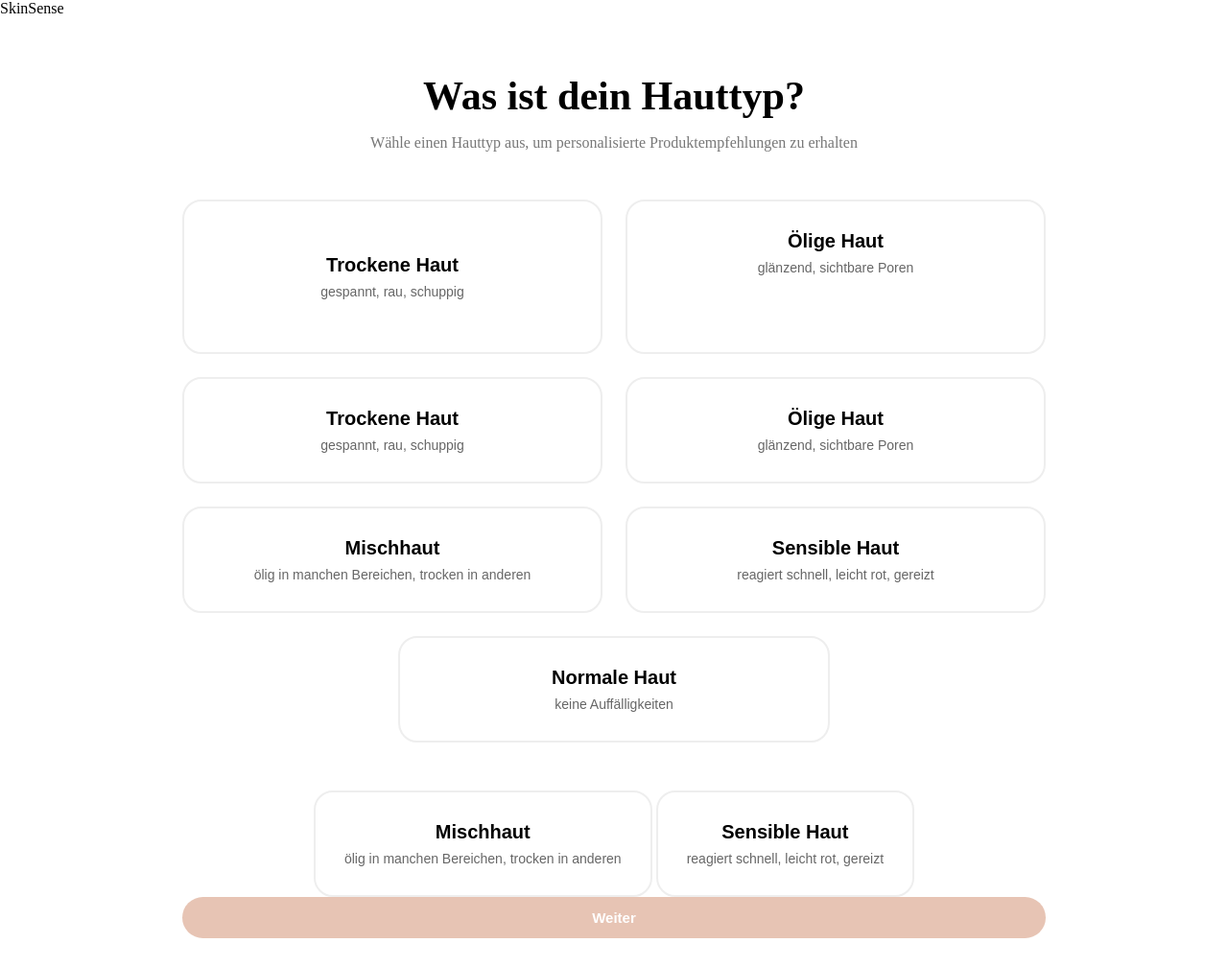
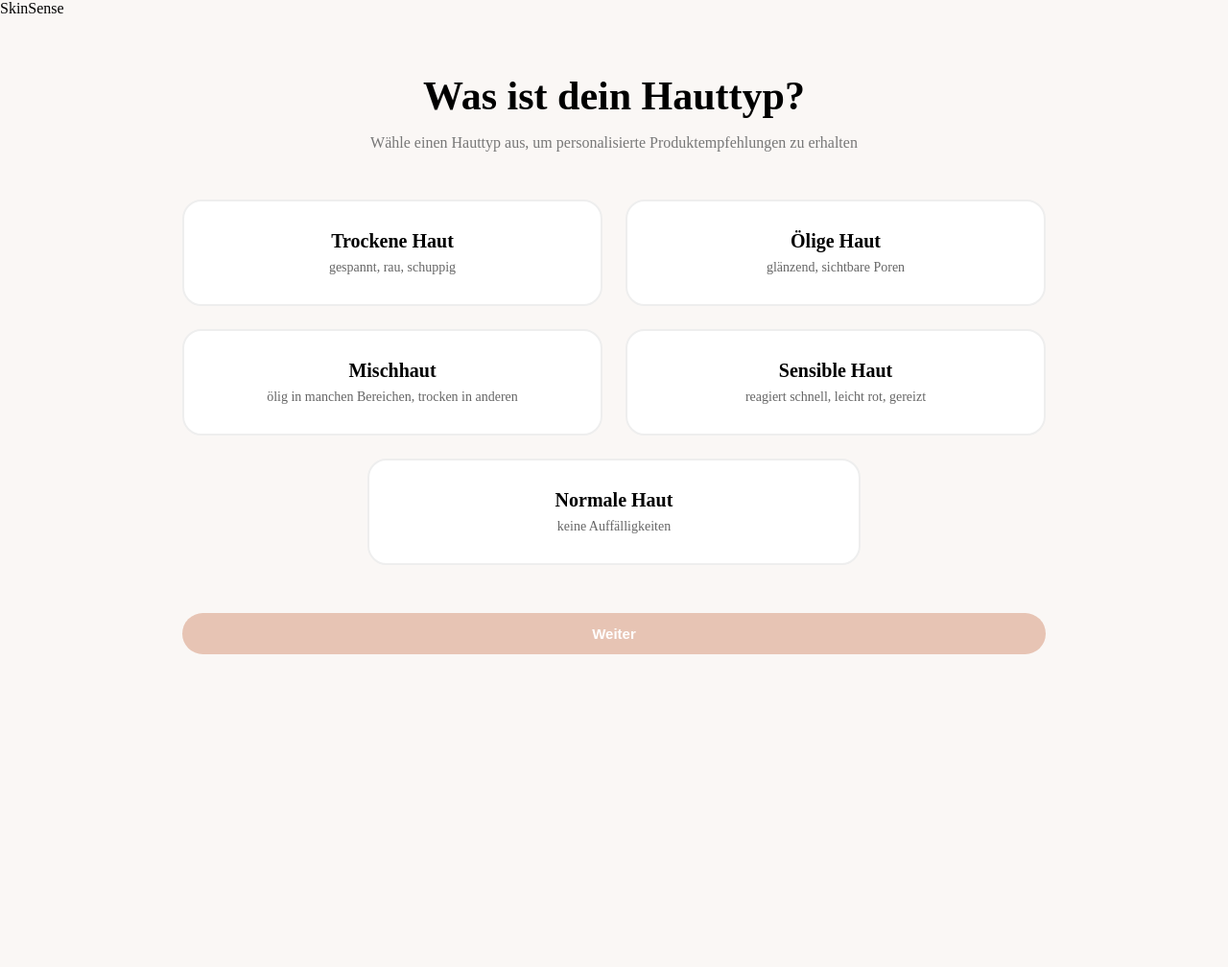
Before and after one commit to Tiberja/SkinSense, a Flask app: page /skin_type in a window 1280 px wide. Shown: the whole page at 96% size. After the commit the page ends 682 px from the top, so only its background shows below. Run offline with Flask 3, Linux system fonts and the light colour scheme; the visitor is signed in with stand-in values (Sample User, id 1).

Commit message:
Meine Änderungen

```diff
--- /dev/null
+++ b/static/css/skin_type.css
@@ -0,0 +1,91 @@
+
+
+body {
+    background-color: #faf7f5;
+    margin: 0;
+    min-height: 100vh;
+}
+
+.btn-primary {
+  width: 100%;
+  padding: 13px;
+  border: none;
+  border-radius: 999px;
+  background-color: #e7c4b4;
+  color: #ffffff;
+  font-size: 15px;
+  font-weight: 700;
+  cursor: pointer;
+  text-decoration: none;
+}
+
+.btn-primary:hover {
+  background-color: #d9a993;
+}
+
+.skin-page {
+  max-width: 900px;
+  margin: 0 auto;
+  padding: 30px 20px;
+  text-align: center;
+}
+
+.skin-page h1 {
+  font-size: 42px;
+  margin-bottom: 10px;
+}
+
+.skin-page p {
+  color: #777;
+  font-size: 16px;
+  margin-bottom: 50px;
+}
+
+.skin-grid {
+  display: grid;
+  max-width: 900px;
+  margin: 0 auto 50px;
+  grid-template-columns: repeat(2, 1fr);
+  gap: 24px;
+
+}
+
+.skin-card {
+  padding: 30px;
+  border-radius: 20px;
+  border: 2px solid #eee;
+  background: #fff;
+  text-align: center;
+  cursor: pointer;
+  transition: all 0.25s ease;
+}
+
+.skin-card.center {
+  justify-self: center;
+  grid-column: 1 / -1;
+  width: 50%;
+}
+
+.skin-card h3 {
+  margin: 0 0 8px;
+  font-size: 20px;
+}
+
+.skin-card p {
+  margin: 0;
+  color: #666;
+  font-size: 14px;
+}
+
+.skin-card:hover {
+  border-color: #d9a79c;
+}
+
+.skin-card input {
+    display: none;
+}
+
+.skin-card:has(input:checked) {
+    border-color:#d9a79c;
+    box-shadow: 0 0 0 2px rgba(217, 167, 156, 0.3);
+}
--- a/static/css/style.css
+++ b/static/css/style.css
@@ -237,75 +237,6 @@ body.auth-page {
   transform: translateY(-60px);
 
 }
-
-/* =========================
-   SKINTYPE
-========================= */
-
-.skin-page {
-  max-width: 900px;
-  margin: 0 auto;
-  padding: 30px 20px;
-  text-align: center;
-}
-
-.skin-page h1 {
-  font-size: 42px;
-  margin-bottom: 10px;
-}
-
-.skin-page p {
-  color: #777;
-  font-size: 16px;
-  margin-bottom: 50px;
-}
-
-.skin-grid {
-  display: grid;
-  max-width: 900px;
-  margin: 0 auto 50px;
-  grid-template-columns: repeat(2, 1fr);
-  gap: 24px;
-
-}
-
-.skin-card {
-  padding: 30px;
-  border-radius: 20px;
-  border: 2px solid #eee;
-  background: #fff;
-  text-align: center;
-  cursor: pointer;
-  transition: all 0.25s ease;
-}
-
-.skin-card.center {
-  justify-self: center;
-  grid-column: 1 / -1;
-  width: 50%;
-}
-
-.skin-card h3 {
-  margin: 0 0 8px;
-  font-size: 20px;
-}
-
-.skin-card p {
-  margin: 0;
-  color: #666;
-  font-size: 14px;
-}
-
-.skin-card:hover {
-  border-color: #d9a79c;
-}
-
-.skin-card.active {
-  border-color: #d9a79c;
-  box-shadow: 0 0 0 2px rgba(217, 167, 156, 0.3);
-}
-
-
 
 /* =========================
    PRODUCTS PAGE (Layout)
--- a/templates/skin_type.html
+++ b/templates/skin_type.html
@@ -3,7 +3,7 @@
 <head>
   <meta charset="utf-8">
   <title>Hauttyp auswählen - SkinSense</title>
-  <link rel="stylesheet" href="{{ url_for('static', filename='css/style.css') }}">
+  <link rel="stylesheet" href="{{ url_for('static', filename='css/skin_type.css') }}">
 </head>
 
 <body>
@@ -16,87 +16,38 @@
     <p>Wähle einen Hauttyp aus, um personalisierte Produktempfehlungen zu erhalten</p>
 
     <div class="skin-grid">
-        <button type="button" class="skin-card" data-skin="trocken">
+        <label class="skin-card">
+         <input type="radio" name="skin">
             <h3>Trockene Haut</h3>
             <p>gespannt, rau, schuppig</p>
-        </button>
+        </label>
 
-        <button type="button" class="skin-card" data-skin="oelig">
+        <label class="skin-card">
+         <input type="radio" name="skin">
             <h3>Ölige Haut</h3>
             <p>glänzend, sichtbare Poren</p>
-    <!--  FORM: sendet die Auswahl an Flask -->
-    <form method="post" action="{{ url_for('skin_type') }}" id="skinForm">
-      <!-- wird per JS gesetzt -->
-      <input type="hidden" name="skin_type" id="skin_type" value="">
+        </label>
 
-      <div class="skin-grid">
-        <button type="button" class="skin-card left1" data-skin="trocken">
-          <h3>Trockene Haut</h3>
-          <p>gespannt, rau, schuppig</p>
-        </button>
-
-        <button type="button" class="skin-card right1" data-skin="oelig">
-          <h3>Ölige Haut</h3>
-          <p>glänzend, sichtbare Poren</p>
-        </button>
-
-        <button type="button" class="skin-card" data-skin="mischhaut">
+        <label class="skin-card">
+         <input type="radio" name="skin">
             <h3>Mischhaut</h3>
             <p>ölig in manchen Bereichen, trocken in anderen</p>
-        </button>
+        </label>
 
-        <button type="button" class="skin-card" data-skin="sensibel">
+        <label class="skin-card">
+         <input type="radio" name="skin">
             <h3>Sensible Haut</h3>
             <p>reagiert schnell, leicht rot, gereizt</p>
-        </button>
+        </label>
 
-        <button type="button" class="skin-card center" data-skin="normal">
+        <label class="skin-card center">
+         <input type="radio" name="skin">
           <h3>Normale Haut</h3>
           <p>keine Auffälligkeiten</p>
-        </button>
-
-    </div>
-        <button type="button" class="skin-card left2" data-skin="mischhaut">
-          <h3>Mischhaut</h3>
-          <p>ölig in manchen Bereichen, trocken in anderen</p>
-        </button>
-
-        <button type="button" class="skin-card right2" data-skin="sensibel">
-          <h3>Sensible Haut</h3>
-          <p>reagiert schnell, leicht rot, gereizt</p>
-        </button>
+        </label>
       </div>
 
-      <!-- Submit-Button: schickt POST an Flask -->
-      <button type="submit" class="btn-primary" id="continueBtn" disabled>Weiter</button>
-    </form>
+      <button class="btn-primary">Weiter</button>
   </main>
-
-  <script>
-    const cards = document.querySelectorAll(".skin-card");
-    const hiddenInput = document.getElementById("skin_type");
-    const continueBtn = document.getElementById("continueBtn");
-
-    cards.forEach(card => {
-      card.addEventListener("click", () => {
-        cards.forEach(c => c.classList.remove("active"));
-        card.classList.add("active");
-
-        // Hauttyp merken (für Flask)
-        hiddenInput.value = card.dataset.skin;
-
-        //  Button aktivieren
-        continueBtn.disabled = false;
-      });
-    });
-
-    // Extra Sicherheit: nicht abschicken, wenn nichts gewählt
-    document.getElementById("skinForm").addEventListener("submit", (e) => {
-      if (!hiddenInput.value) {
-        e.preventDefault();
-        alert("Bitte wähle zuerst einen Hauttyp aus.");
-      }
-    });
-  </script>
 </body>
 </html>
```
